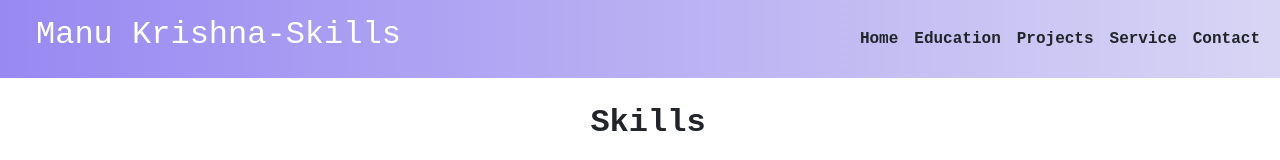
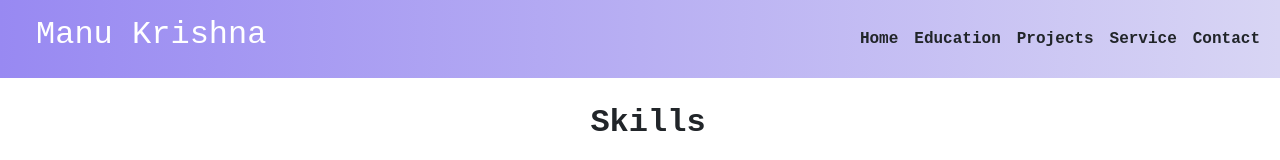
Before and after one commit to manu027k/manukrishna, a plain HTML site: page skills.html in a window 1280 px wide. Shown: the top 160 px of the page. Drawn offline with nearby package versions, Linux system fonts and the light colour scheme.

Commit message:
Update skills.html

```diff
--- a/skills.html
+++ b/skills.html
@@ -5,7 +5,7 @@
     <meta charset="UTF-8">
     <meta name="viewport" content="width=device-width, initial-scale=1.0">
     <link rel="stylesheet" href="style.css">
-    <title>Manu Krishna-Education</title>
+    <title>Manu Krishna-Skills</title>
     <link href="https://cdn.jsdelivr.net/npm/bootstrap@5.3.7/dist/css/bootstrap.min.css" rel="stylesheet"
         integrity="sha384-LN+7fdVzj6u52u30Kp6M/trliBMCMKTyK833zpbD+pXdCLuTusPj697FH4R/5mcr" crossorigin="anonymous">
 </head>
@@ -14,7 +14,7 @@
     <header class="header">
         <div class="row">
             <div class="col-5 col-sm-5 col-md-5 p-3 ps-5">
-                <h2 class="name typing-effect">Manu Krishna-Skills</h2>
+                <h2 class="name typing-effect">Manu Krishna</h2>
             </div>
 
             <div class="col-7 col-sm-7 col-md-7 my-auto d-flex">
```
